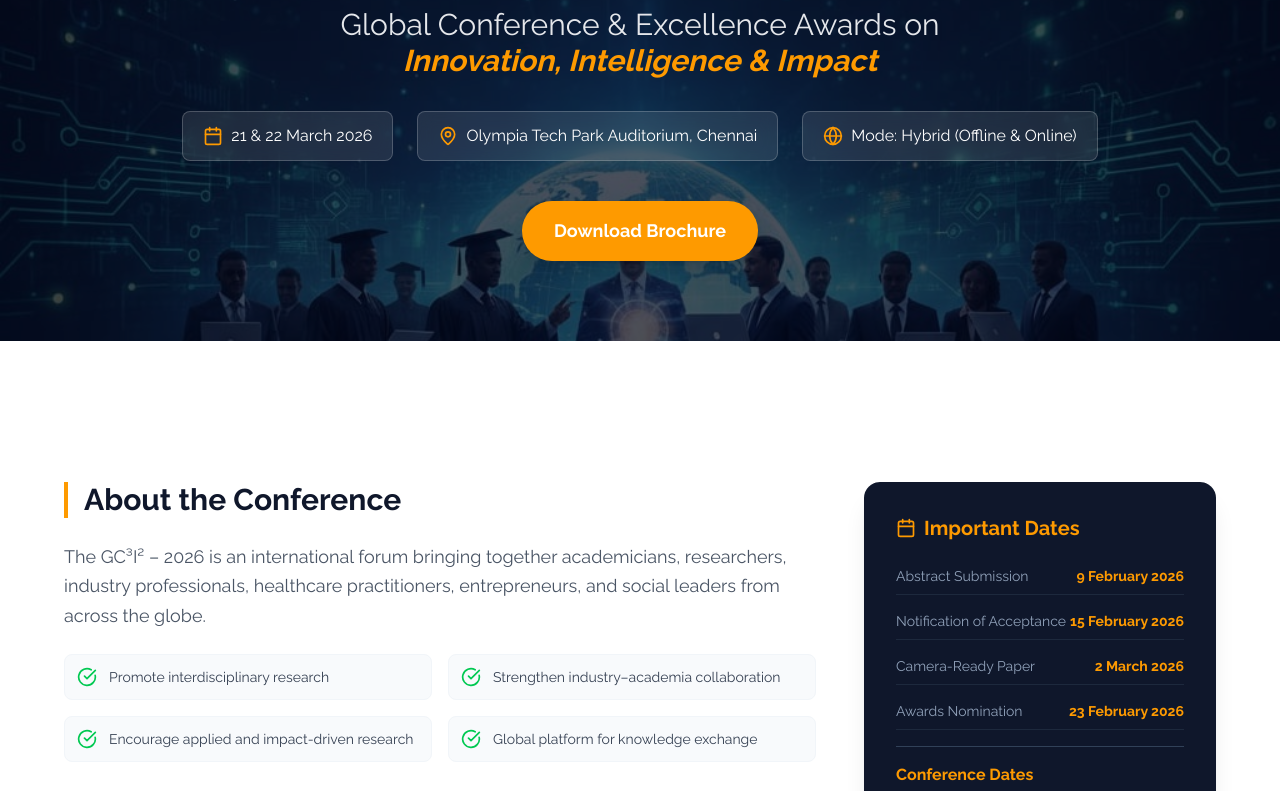
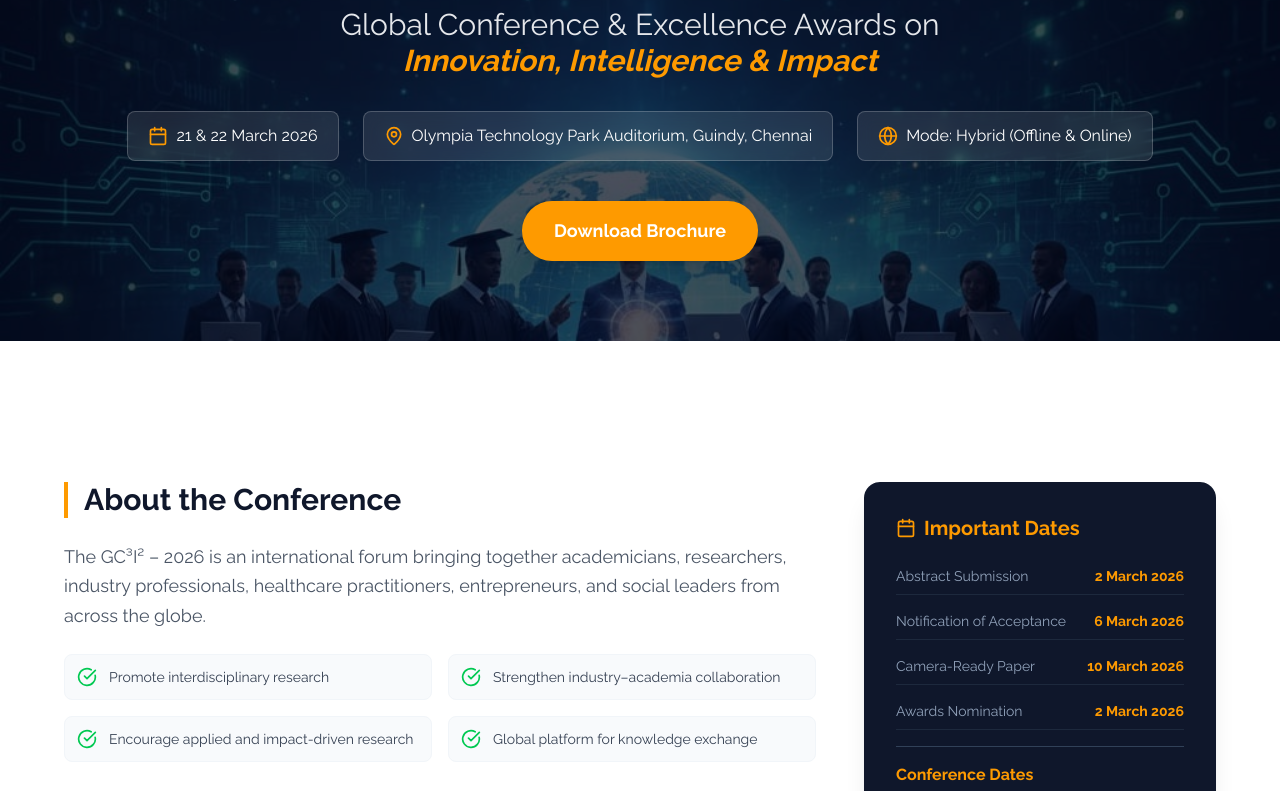
Before and after one commit to drkarthiyabanu/Conference2026, a Next.js app: page /conference in a window 1280 px wide. Shown: the part 280-1071 px from the top of the page. Built offline with nearby package versions, Linux system fonts and the light colour scheme.

Commit message:
feat: Update GC³I² 2026 conference details (dates, venue, fees) per official brochure

```diff
--- a/app/conference/page.tsx
+++ b/app/conference/page.tsx
@@ -8,6 +8,7 @@ import {
 } from 'lucide-react';
 import Navbar from '../../components/Navbar';
 import Footer from '../../components/Footer';
+import { downloadPDF } from '../../utils/downloadUtils';
 
 const ConferencePage = () => {
   const [activeSub, setActiveSub] = useState('about');
@@ -104,7 +105,7 @@ const ConferencePage = () => {
               </div>
               <div className="flex items-center justify-center gap-2 bg-white/10 px-5 py-3 rounded-lg backdrop-blur-sm border border-white/20">
                 <MapPin className="w-5 h-5 text-amber-500" />
-                <span>Olympia Tech Park Auditorium, Chennai</span>
+                <span>Olympia Technology Park Auditorium, Guindy, Chennai</span>
               </div>
               <div className="flex items-center justify-center gap-2 bg-white/10 px-5 py-3 rounded-lg backdrop-blur-sm border border-white/20">
                 <Globe className="w-5 h-5 text-amber-500" />
@@ -113,9 +114,12 @@ const ConferencePage = () => {
             </div>
 
             <div className="flex justify-center">
-              <a href="#" className="inline-block bg-amber-500 hover:bg-amber-600 text-white px-8 py-4 rounded-full font-bold text-lg transition-all transform hover:scale-105 shadow-lg">
+              <button
+                onClick={() => downloadPDF('Conference brochure 2026.pdf', '/pdfs/Conference brochure 2026.pdf')}
+                className="inline-block bg-amber-500 hover:bg-amber-600 text-white px-8 py-4 rounded-full font-bold text-lg transition-all transform hover:scale-105 shadow-lg cursor-pointer"
+              >
                 Download Brochure
-              </a>
+              </button>
             </div>
           </div>
         </div>
@@ -149,10 +153,10 @@ const ConferencePage = () => {
                   <Calendar className="w-5 h-5" /> Important Dates
                 </h3>
                 <div className="space-y-4">
-                  <DateItem label="Abstract Submission" date="9 February 2026" />
-                  <DateItem label="Notification of Acceptance" date="15 February 2026" />
-                  <DateItem label="Camera-Ready Paper" date="2 March 2026" />
-                  <DateItem label="Awards Nomination" date="23 February 2026" />
+                  <DateItem label="Abstract Submission" date="2 March 2026" />
+                  <DateItem label="Notification of Acceptance" date="6 March 2026" />
+                  <DateItem label="Camera-Ready Paper" date="10 March 2026" />
+                  <DateItem label="Awards Nomination" date="2 March 2026" />
                   <div className="pt-4 border-t border-slate-700 mt-4">
                     <p className="text-amber-500 font-bold">Conference Dates</p>
                     <p className="text-xl">21 & 22 March 2026</p>
@@ -311,7 +315,7 @@ const ConferencePage = () => {
                 <tbody className="divide-y divide-gray-100">
                   <tr className="hover:bg-slate-50 transition-colors">
                     <td className="px-6 py-4 font-medium text-slate-700">Online Paper Presenter</td>
-                    <td className="px-6 py-4 text-slate-600">₹750</td>
+                    <td className="px-6 py-4 text-slate-600">₹2,750</td>
                     <td className="px-2 py-4">
                       <a href="https://rzp.io/rzp/edmlvzag" target="_blank" rel="noopener noreferrer" className="inline-flex items-center gap-0.5 bg-gradient-to-r from-amber-500 to-amber-600 hover:from-amber-600 hover:to-amber-700 text-white px-3 py-1 rounded-full text-xs font-bold transition-all transform hover:scale-105 shadow-md">
                         <CreditCard className="w-3 h-3" /> Register Now
@@ -344,7 +348,7 @@ const ConferencePage = () => {
                         <ArrowRight className="w-3 h-3" />
                       </a>
                     </td>
-                    <td className="px-6 py-4 text-slate-600 text-center">$60</td>
+                    <td className="px-6 py-4 text-slate-600 text-center">$69</td>
                   </tr>
                   <tr className="hover:bg-slate-50 transition-colors">
                     <td className="px-6 py-4 font-medium text-slate-700">Offline Academician</td>
@@ -355,7 +359,7 @@ const ConferencePage = () => {
                         <ArrowRight className="w-3 h-3" />
                       </a>
                     </td>
-                    <td className="px-6 py-4 text-slate-600 text-center">$75</td>
+                    <td className="px-6 py-4 text-slate-600 text-center">$70</td>
                   </tr>
                   <tr className="hover:bg-slate-50 transition-colors">
                     <td className="px-6 py-4 font-medium text-slate-700">Offline Industry Professional</td>
--- a/package.json
+++ b/package.json
@@ -20,13 +20,13 @@
     "video.js": "^8.23.4"
   },
   "devDependencies": {
-    "@eslint/eslintrc": "^3",
+    "@eslint/eslintrc": "^0.1.0",
     "@tailwindcss/postcss": "^4",
     "@types/node": "^20",
     "@types/react": "^19",
     "@types/react-dom": "^19",
-    "eslint": "^9",
-    "eslint-config-next": "15.5.4",
+    "eslint": "^10.0.1",
+    "eslint-config-next": "^0.2.4",
     "tailwindcss": "^4",
     "typescript": "^5"
   }
--- /dev/null
+++ b/utils/downloadUtils.ts
@@ -0,0 +1,11 @@
+// Utility function to download PDF files
+export const downloadPDF = (filename: string, filepath: string) => {
+  const link = document.createElement('a');
+  link.href = filepath;
+  link.download = filename;
+  link.style.display = 'none';
+
+  document.body.appendChild(link);
+  link.click();
+  document.body.removeChild(link);
+};
```
Also changed, not shown: 2 other files (tests, documents, lock files or other folders).
